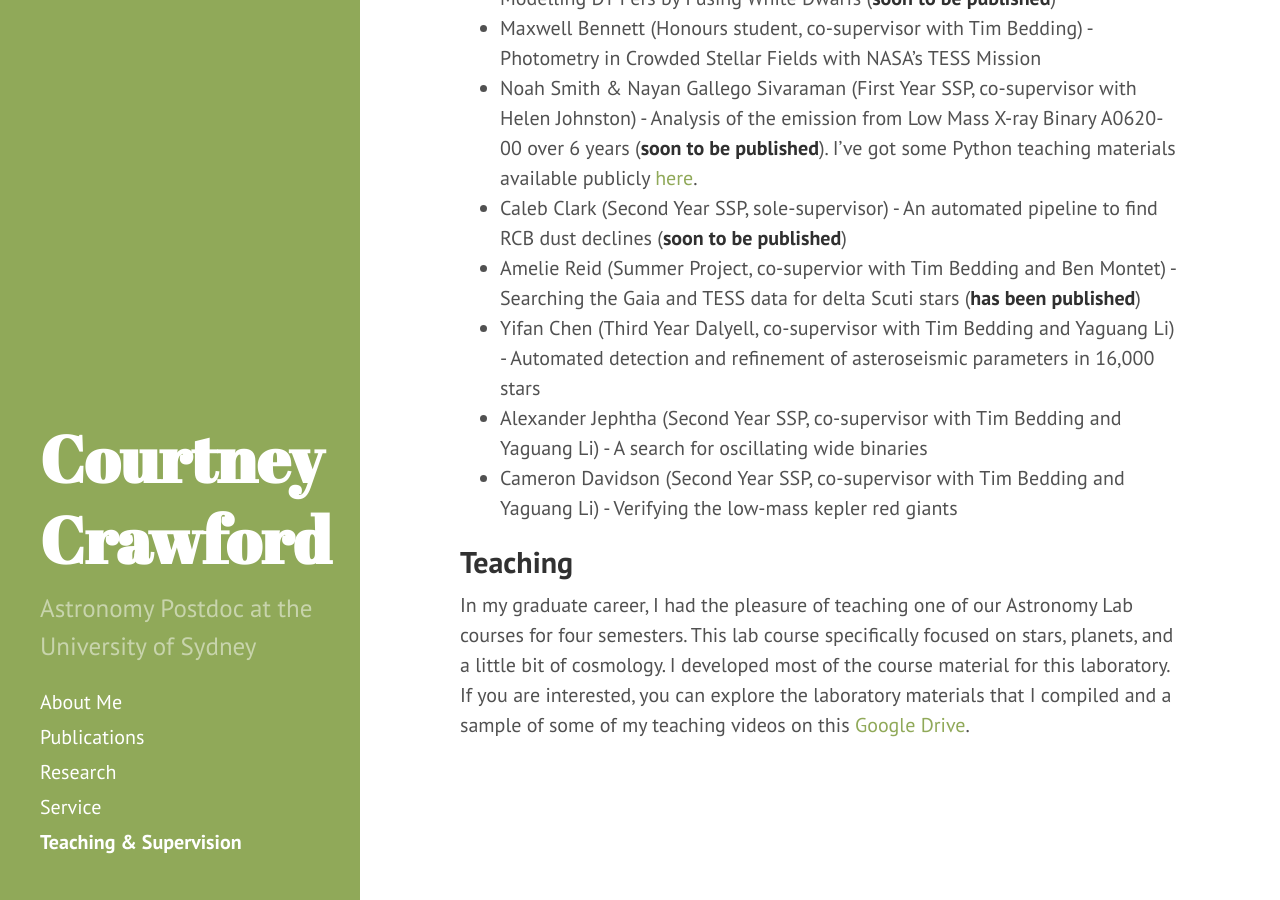
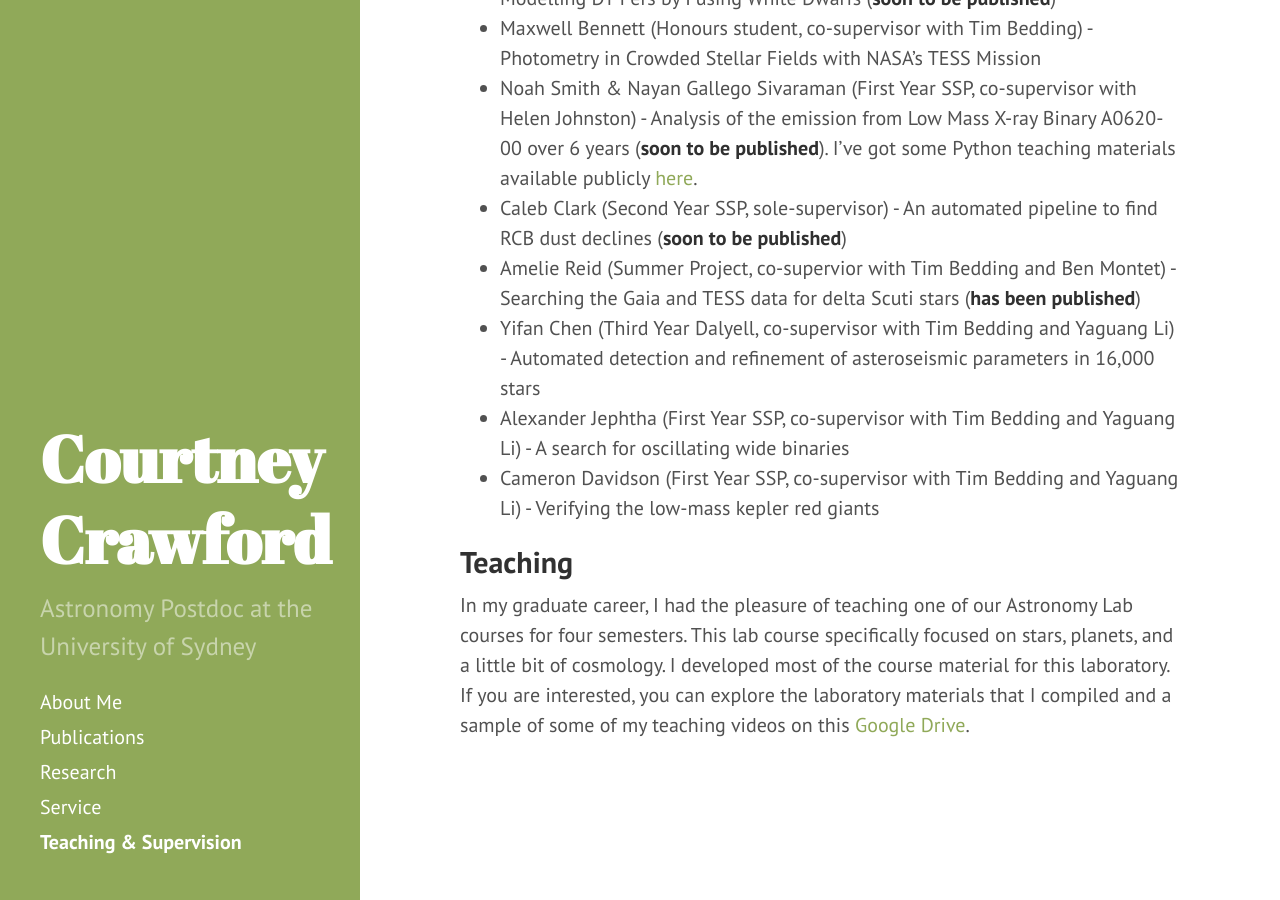
Before and after one commit to courtcraw/courtcraw.github.io, a Jekyll site: the page built from teaching.md, in a window 1280 px wide and 900 px high, scrolled down 905 px. Built offline with Jekyll 4.4.1, drawn with Linux system fonts in a browser that asks for light colours.

Commit message:
fixing years

```diff
--- a/teaching.md
+++ b/teaching.md
@@ -24,8 +24,8 @@ Past Students:
 * Caleb Clark (Second Year SSP, sole-supervisor) - An automated pipeline to find RCB dust declines (**soon to be published**)
 * Amelie Reid (Summer Project, co-supervior with Tim Bedding and Ben Montet) - Searching the Gaia and TESS data for delta Scuti stars (**has been published**)
 * Yifan Chen (Third Year Dalyell, co-supervisor with Tim Bedding and Yaguang Li) - Automated detection and refinement of asteroseismic parameters in 16,000 stars
-* Alexander Jephtha (Second Year SSP, co-supervisor with Tim Bedding and Yaguang Li) - A search for oscillating wide binaries
-* Cameron Davidson (Second Year SSP, co-supervisor with Tim Bedding and Yaguang Li) - Verifying the low-mass kepler red giants
+* Alexander Jephtha (First Year SSP, co-supervisor with Tim Bedding and Yaguang Li) - A search for oscillating wide binaries
+* Cameron Davidson (First Year SSP, co-supervisor with Tim Bedding and Yaguang Li) - Verifying the low-mass kepler red giants
 
 
 ## Teaching
```
